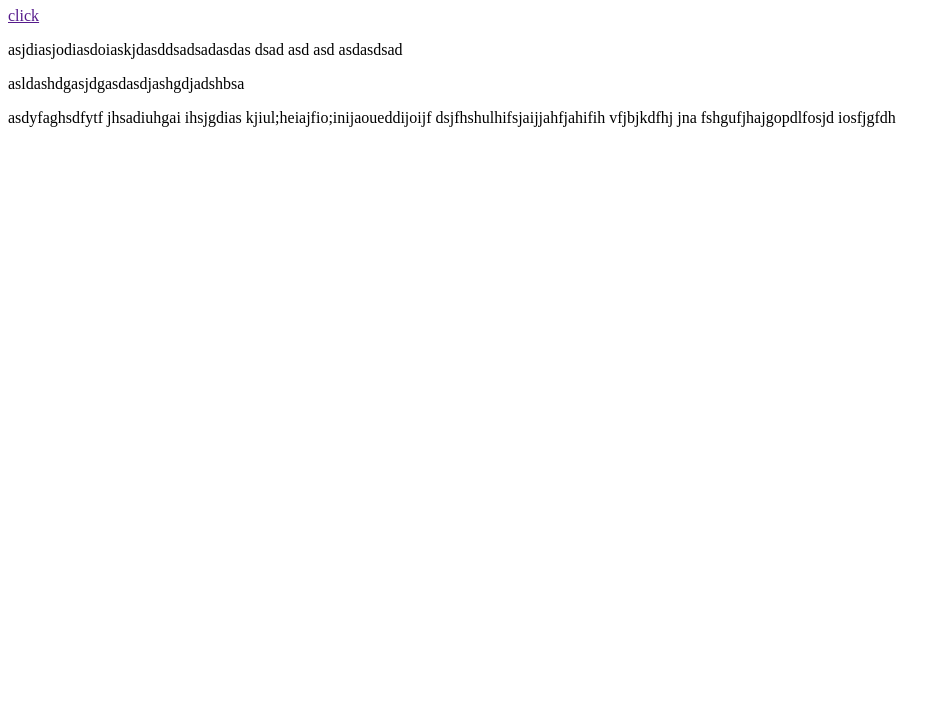
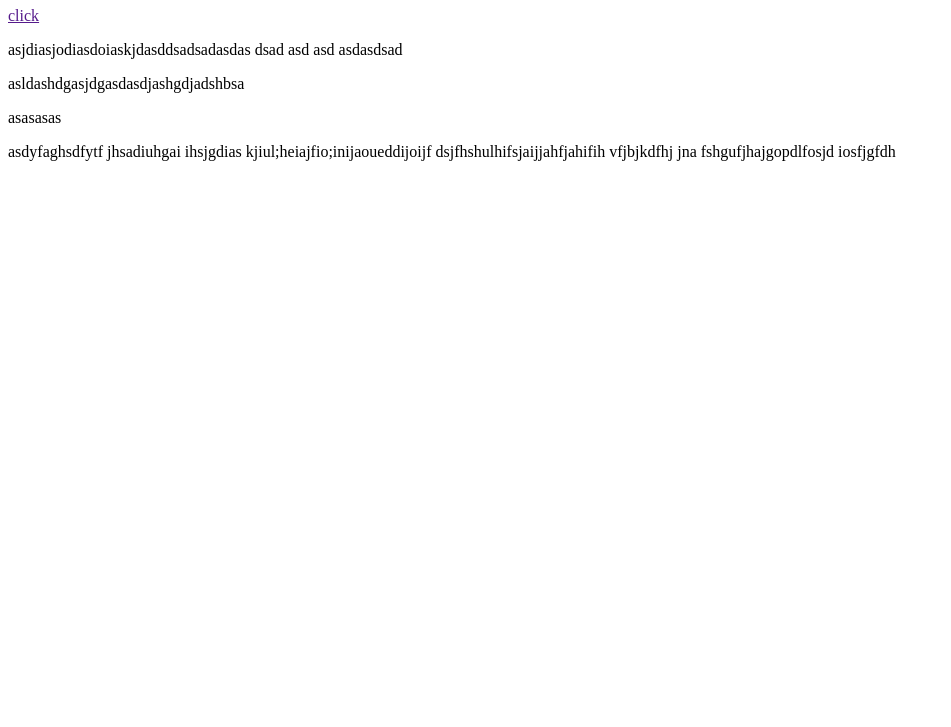
Before and after one commit to Reza-shari2002/git-project-one, a plain HTML site: page index.html in a window 1280 px wide. Shown: the part 73-800 px from the top of the page, without its empty margins (0-951 px from the left). Drawn offline with Linux system fonts and the light colour scheme.

Commit message:
addedto2

```diff
--- a/index.html
+++ b/index.html
@@ -10,6 +10,7 @@
     <a href="">click</a>
     <p>asjdiasjodiasdoiaskjdasddsadsadasdas dsad asd asd asdasdsad </p>
     <p>asldashdgasjdgasdasdjashgdjadshbsa</p>
+    <p>asasasas</p>
     <p>asdyfaghsdfytf jhsadiuhgai ihsjgdias kjiul;heiajfio;inijaoueddijoijf dsjfhshulhifsjaijjahfjahifih vfjbjkdfhj jna fshgufjhajgopdlfosjd  iosfjgfdh </p>
 </body>
 </html>
```
